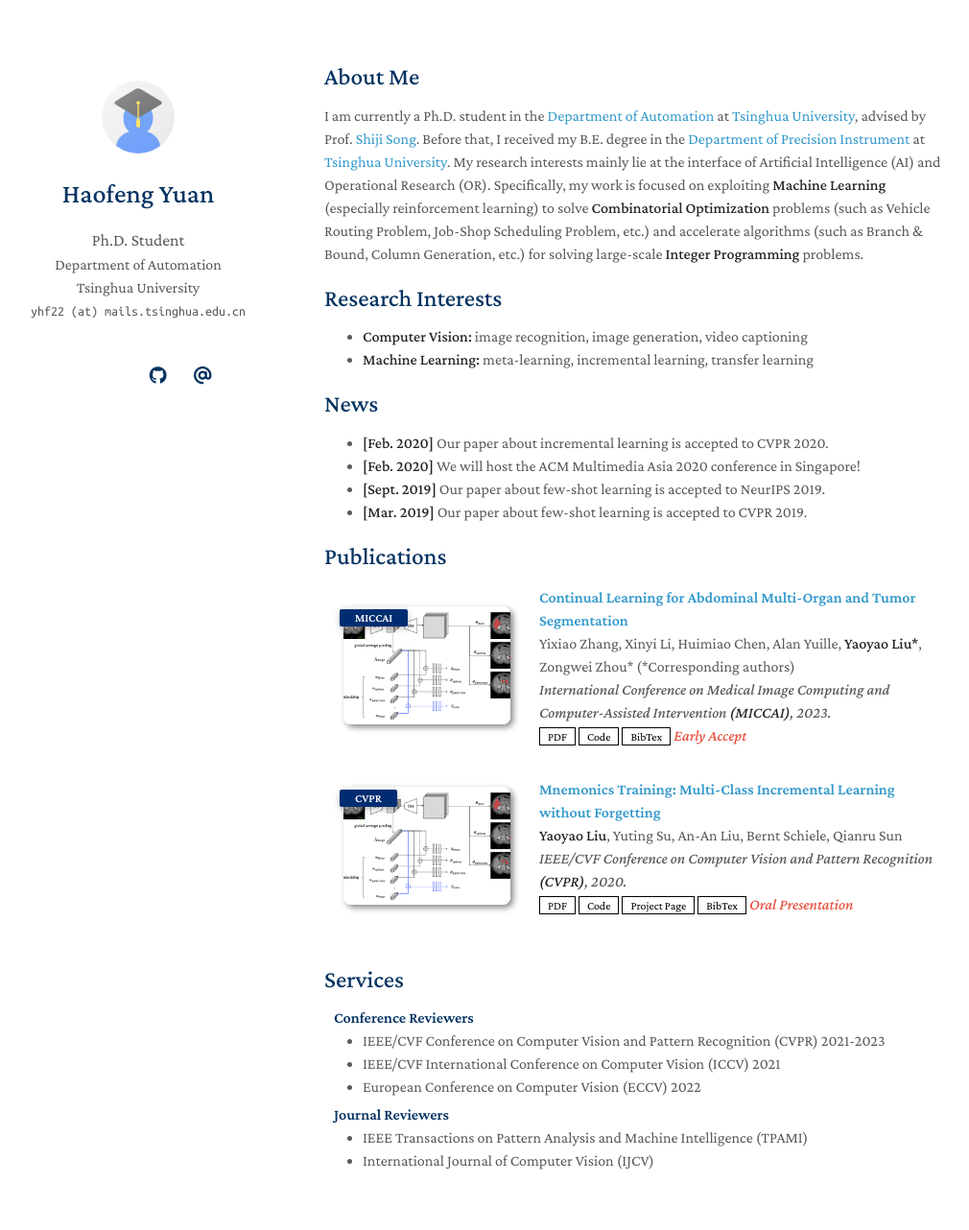
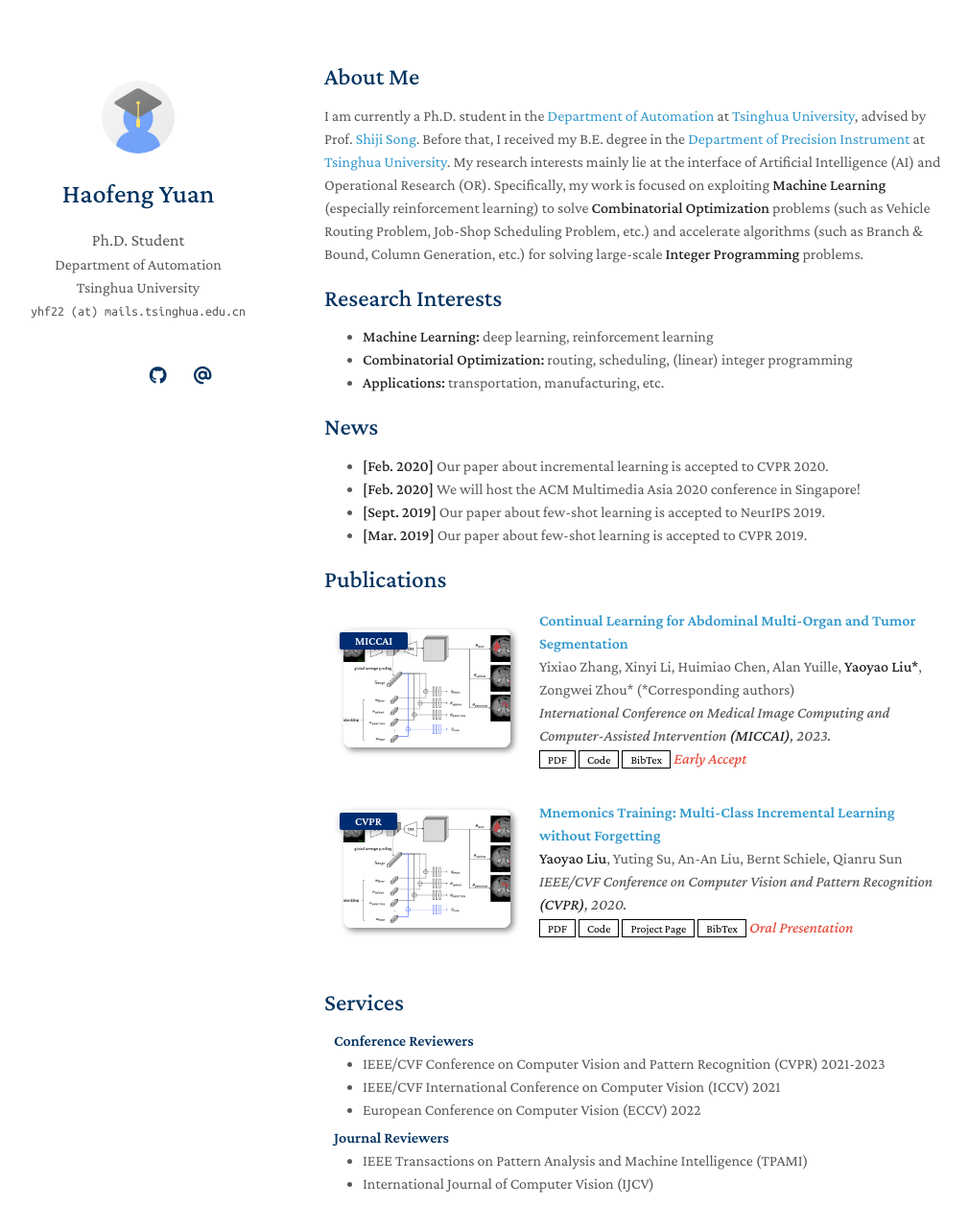
Before and after one commit to Xyz-yuanhf/Xyz-yuanhf.github.io, a Jekyll site: the page built from index.md, in a window 1280 px wide and 1340 px high. Shown: the top 1282 px of the window at 96% size, without its empty margins (132-1142 px from the left). Built offline with Jekyll 4.4.1, drawn with Linux system fonts in a browser that asks for light colours; a style sheet for code colours, icons or effects is not loaded; our own code applies the rules of GitHub Pages for plain Markdown files.

Commit message:
Update index.md

```diff
--- a/index.md
+++ b/index.md
@@ -9,8 +9,9 @@ I am currently a Ph.D. student in the [Department of Automation](https://www.au.
 
 ## Research Interests
 
-- **Computer Vision:** image recognition, image generation, video captioning
-- **Machine Learning:** meta-learning, incremental learning, transfer learning
+- **Machine Learning:** deep learning, reinforcement learning
+- **Combinatorial Optimization:** routing, scheduling, (linear) integer programming
+- **Applications:** transportation, manufacturing, etc.
 
 ## News
 
```
